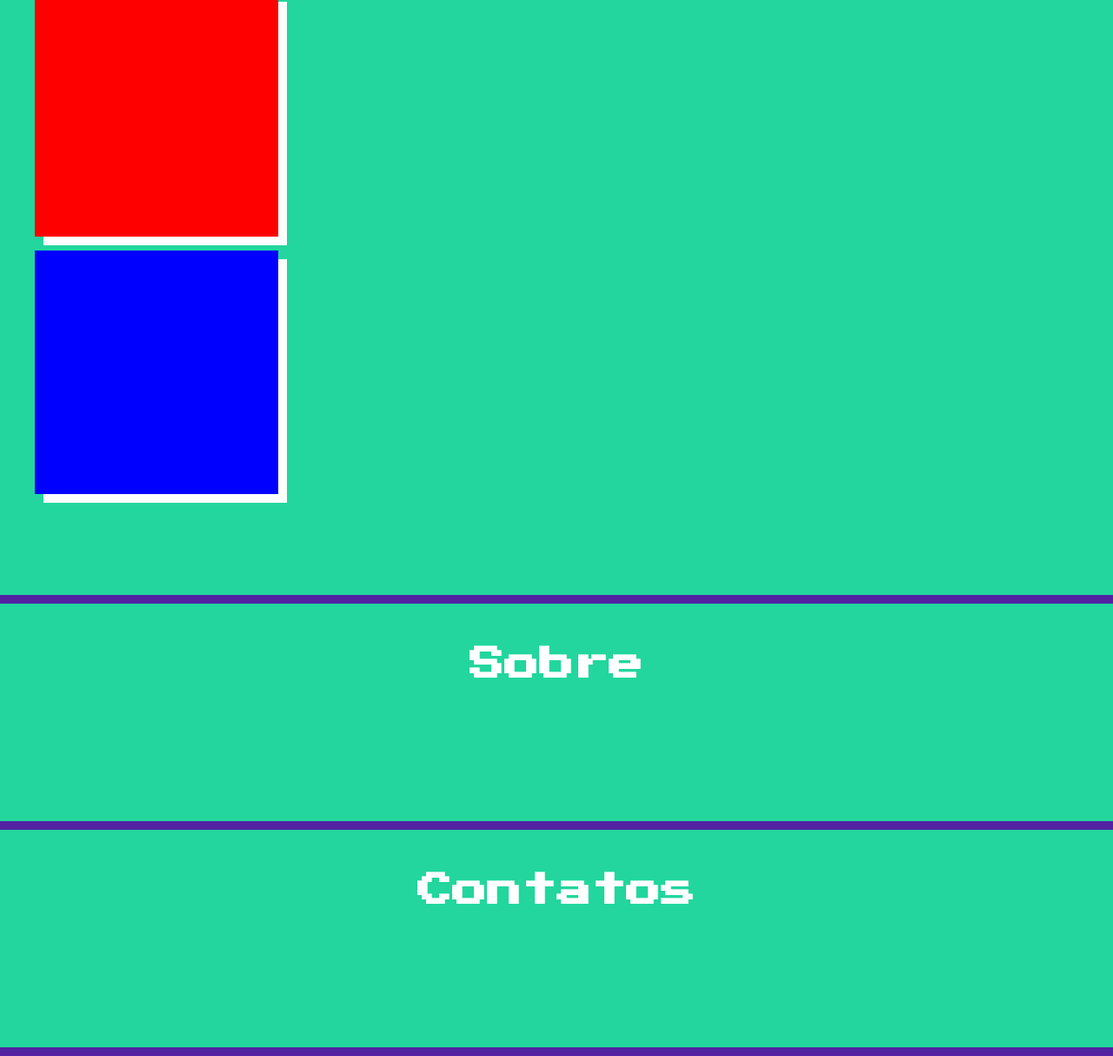
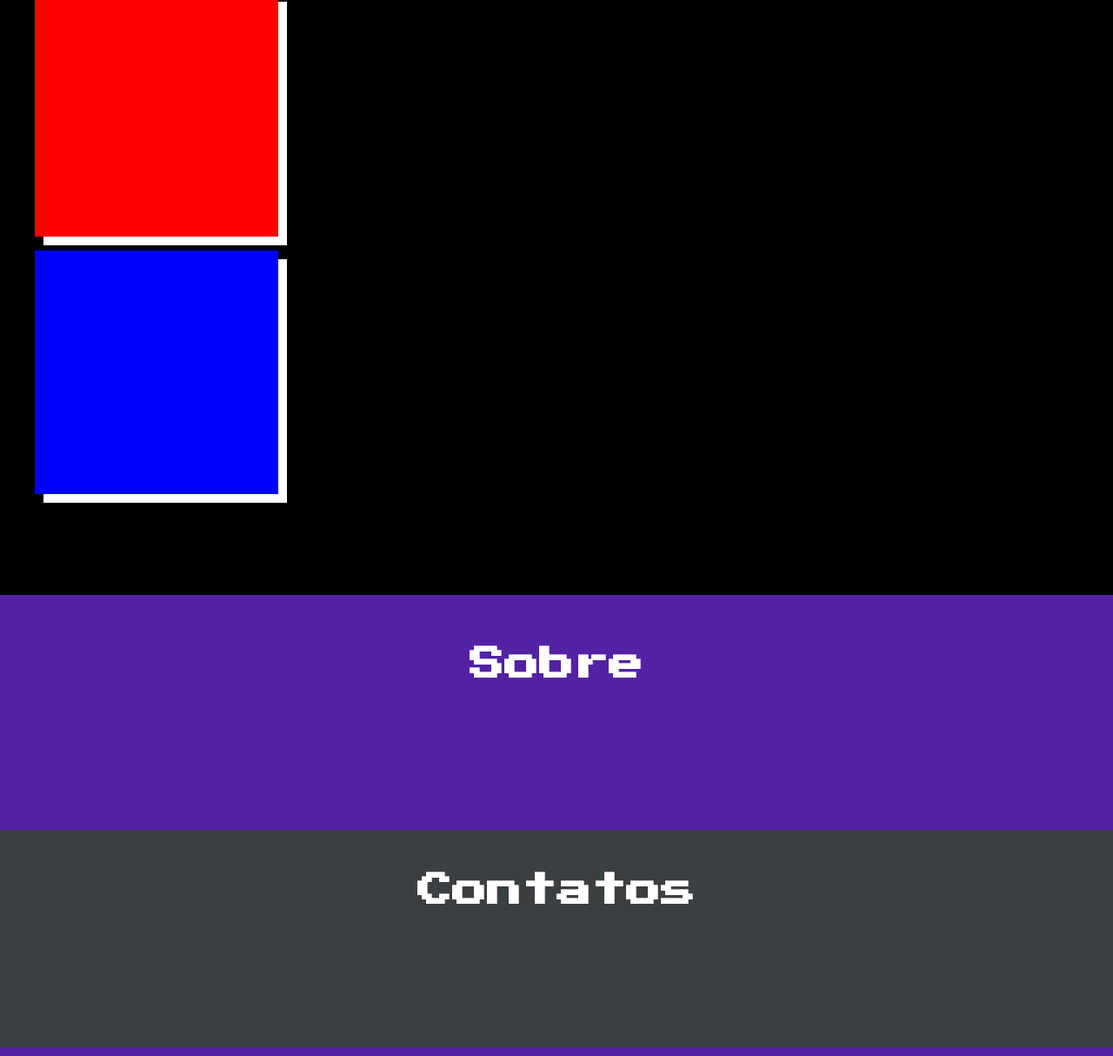
Before and after one commit to filipetocchio/curso-html-css-feliz, a plain HTML site: page index.html in a window 1280 px wide. Shown: the part 2137-3351 px from the top of the page at 87% size. Drawn offline with Linux system fonts and the light colour scheme.

Commit message:
section variations

```diff
--- a/assets/CSS/components/card-project.css
+++ b/assets/CSS/components/card-project.css
@@ -2,7 +2,7 @@
     display: flex;
     justify-content: center;
     align-items: center;
-    background-color: #000;
+    background-color: #FFF;
     width: 280px;
     height: 280px;
     box-shadow: 10px 10px 0px #FFF;
--- a/assets/CSS/components/section.css
+++ b/assets/CSS/components/section.css
@@ -1,5 +1,5 @@
 .section {
-    background-color: #22D69D;
+    background-color: #FFF;
     padding-top: 50px;
     padding-bottom: 100px;
     border-bottom: 10px solid #5222A3;
@@ -8,3 +8,19 @@
 .section .main-title {
     margin-bottom: 60px;
 }
+
+.section.-skills {
+    background-color: #22D69D;
+}
+
+.section.-projetos {
+    background-color: #000;
+}
+
+.section.-sobre {
+    background-color: #5222A3;
+}
+
+.section.-contatos {
+    background-color: #3A4042;
+}
--- a/index.html
+++ b/index.html
@@ -84,7 +84,7 @@
     <!-- End Banner -->
 
     <!-- ======= Skills ======= -->
-    <section class="section">
+    <section class="section -skills">
         <h2 class="main-title -second">Skills</h2>
         <div class="wrapper-skill">
             <!-- HTML -->
@@ -163,7 +163,7 @@
     <!-- End Skills -->
 
     <!-- ======= Projetos ======= -->
-    <section class="section">
+    <section class="section -projetos">
         <h2 class="main-title -second">Projetos</h2>
 
         <figure class="card-project">
@@ -181,13 +181,13 @@
     <!-- End Projetos -->
 
     <!-- ======= Sobre ======= -->
-    <section class="section">
+    <section class="section -sobre">
         <h2 class="main-title -second">Sobre</h2>
     </section>
     <!-- End Sobre -->
 
     <!-- ======= Contatos ======= -->
-    <section class="section">
+    <section class="section -contatos">
         <h2 class="main-title -second">Contatos</h2>
     </section>
     <!-- End Contatos -->
```
